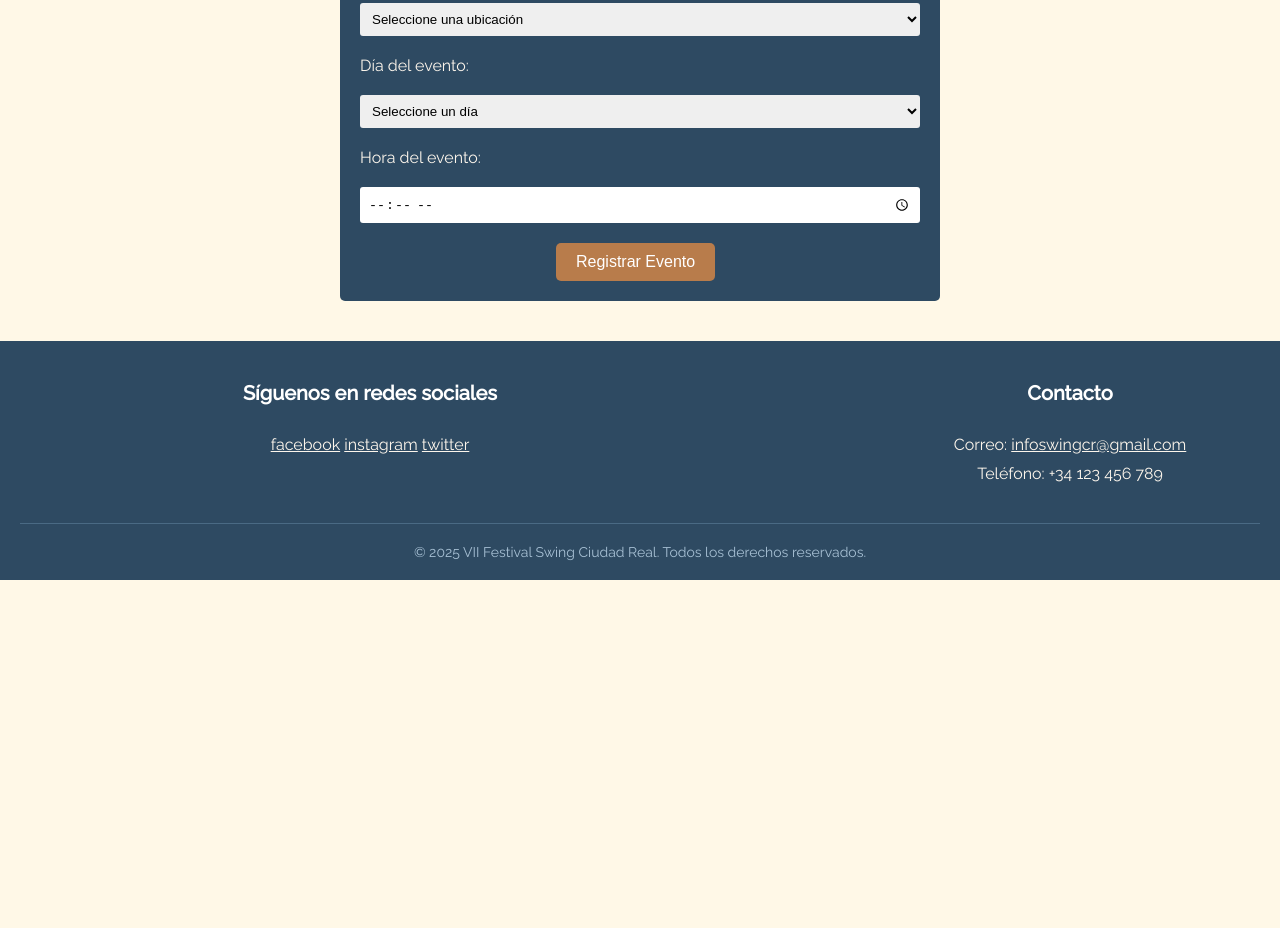
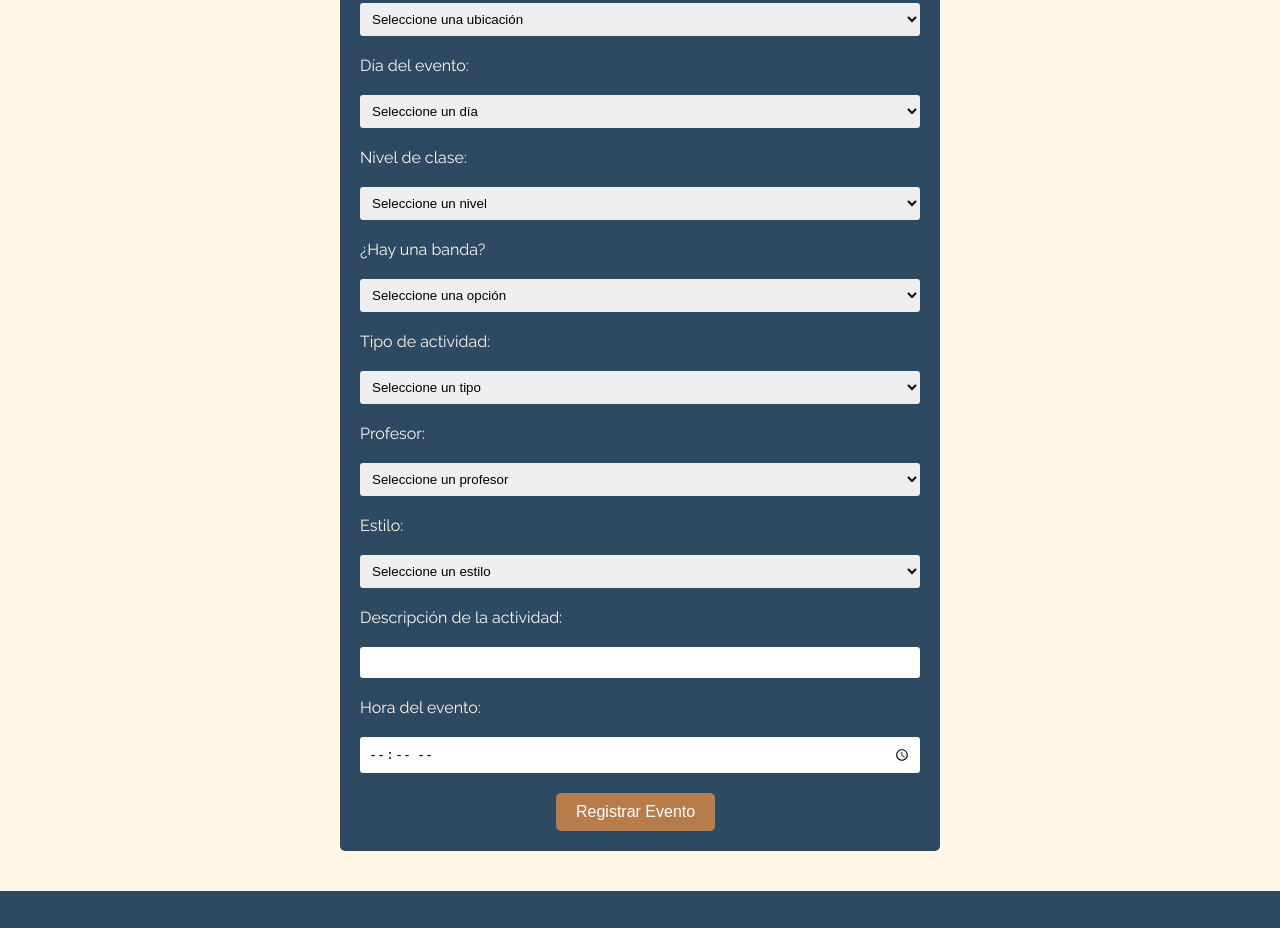
Before and after one commit to diegogarciia/SWING-CR, a website built with Vite: page swingcr/index.html in a window 1280 px wide. Shown: the part 2342-3270 px from the top of the page. Before the commit the page ends 2922 px from the top, so only its background shows below. Built offline with nearby package versions, Linux system fonts and the light colour scheme.

Commit message:
mejoras implementadas en el formulario para registrar un evento

```diff
--- a/swingcr/index.html
+++ b/swingcr/index.html
@@ -183,6 +183,49 @@
           <option value="domingo">Domingo 12</option>
         </select>
 
+        <label for="nivel-clase">Nivel de clase:</label>
+        <select id="nivel-clase" name="nivel-clase" required>
+          <option value="" disabled selected>Seleccione un nivel</option>
+          <option value="basico">Básico</option>
+          <option value="intermedio">Intermedio</option>
+          <option value="avanzado">Avanzado</option>
+        </select>
+
+        <label for="banda">¿Hay una banda?</label>
+        <select id="banda" name="banda" required>
+          <option value="" disabled selected>Seleccione una opción</option>
+          <option value="banda-si">Sí</option>
+          <option value="banda-no">No</option>
+        </select>
+
+        <label for="tipo-actividad">Tipo de actividad:</label>
+        <select id="tipo-actividad" name="tipo-actividad" required>
+          <option value="" disabled selected>Seleccione un tipo</option>
+          <option value="tester">Taster</option>
+          <option value="social">Social</option>
+          <option value="concierto">Concierto</option>
+          <option value="mix&match">Mix & Match</option>
+        </select>
+
+        <label for="profesor">Profesor:</label>
+        <select id="profesor" name="profesor" required>
+          <option value="" disabled selected>Seleccione un profesor</option>
+          <option value="profesor1">Hyunjung & Anders</option>
+          <option value="profesor2">Marta & Pedro</option>
+          <option value="profesor3">Swinghappy</option>
+        </select>
+
+        <label for="estilo">Estilo:</label>
+        <select id="estilo" name="estilo" required>
+          <option value="" disabled selected>Seleccione un estilo</option>
+          <option value="estilo1">Lindy hop</option>
+          <option value="estilo2">Shag</option>
+          <option value="estilo3">Sólo jazz</option>
+        </select>
+
+        <label for="descripcion-actividad">Descripción de la actividad:</label>
+        <input type="text" id="descripcion-actividad" name="descripcion-actividad" />
+
         <label for="hora-evento">Hora del evento:</label>
         <input type="time" id="hora-evento" name="hora-evento" required />
 
--- a/swingcr/src/main.js
+++ b/swingcr/src/main.js
@@ -49,13 +49,29 @@ document.addEventListener('DOMContentLoaded', () => {
   const form = document.getElementById('registro-evento-form');
   const tipoEventoSelect = document.getElementById('tipo-evento');
   const ubicacionSelect = document.getElementById('ubicacion-evento');
+  const tipoClaseSelect = document.getElementById('nivel-clase');
+  const tipoActividadSelect = document.getElementById('tipo-actividad');
+  const bandaSelect = document.getElementById('banda');
+  const descripcionInput = document.getElementById('descripcion-actividad');
 
   tipoEventoSelect.addEventListener('change', () => {
       if (tipoEventoSelect.value === 'actividad') {
           ubicacionSelect.disabled = true;
           ubicacionSelect.value = '';
+          tipoClaseSelect.disabled = true;
+          tipoClaseSelect.value = '';
+          tipoActividadSelect.disabled = false;
+          descripcionInput.disabled = false;
+          bandaSelect.disabled =  false;
       } else {
           ubicacionSelect.disabled = false;
+          tipoClaseSelect.disabled = false;
+          tipoActividadSelect.disabled = true;
+          tipoActividadSelect.value = '';
+          bandaSelect.disabled =  true;
+          bandaSelect.value = '';
+          descripcionInput.disabled = true;
+          descripcionInput.value = '';
       }
   });
 
```
